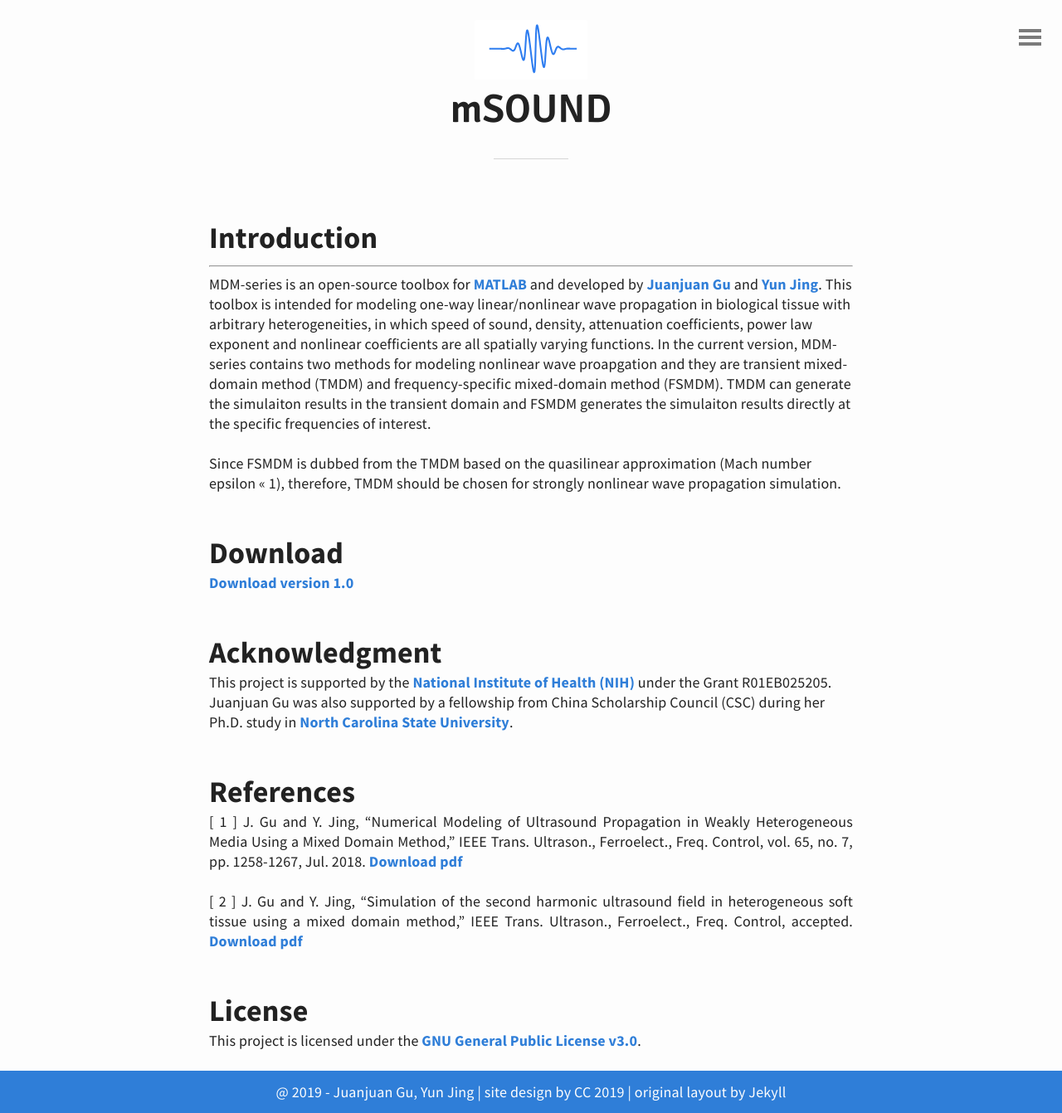
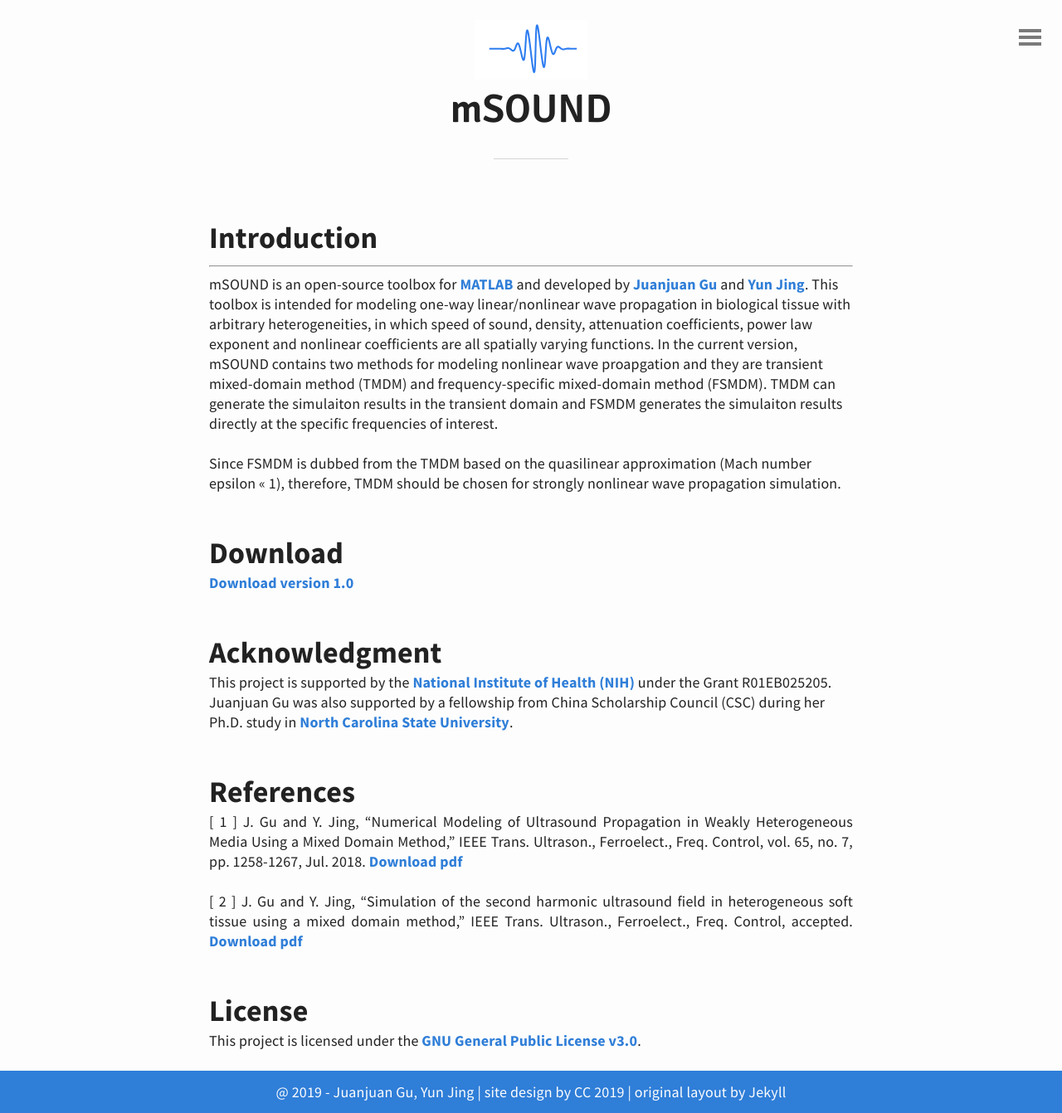
Before and after one commit to m-SOUND/mSOUND, a Jekyll site: the page built from home.md, in a window 1280 px wide. Shown: the whole page at 83% size. Built offline with Jekyll 4.4.1, drawn with Linux system fonts in a browser that asks for light colours.

Commit message:
Update home.md

```diff
--- a/home.md
+++ b/home.md
@@ -4,22 +4,22 @@
 ---
 ## Introduction ##
 ***
-MDM-series is an open-source toolbox for [MATLAB](https://www.mathworks.com/products/matlab.html) and developed by [Juanjuan Gu](https://www.researchgate.net/profile/Juanjuan_Gu) and [Yun Jing](https://www.mae.ncsu.edu/people/yjing2). This toolbox is intended for modeling one-way linear/nonlinear wave propagation in biological tissue with arbitrary heterogeneities, in which speed of sound, density, attenuation coefficients, power law exponent and nonlinear coefficients are all spatially varying functions. In the current version, MDM-series contains two methods for modeling nonlinear wave proapgation and they are transient mixed-domain method (TMDM) and frequency-specific mixed-domain method (FSMDM). TMDM can generate the simulaiton results in the transient domain and FSMDM generates the simulaiton results directly at the specific frequencies of interest.
+mSOUND is an open-source toolbox for [MATLAB](https://www.mathworks.com/products/matlab.html) and developed by [Juanjuan Gu](https://www.researchgate.net/profile/Juanjuan_Gu) and [Yun Jing](https://www.mae.ncsu.edu/people/yjing2). This toolbox is intended for modeling one-way linear/nonlinear wave propagation in biological tissue with arbitrary heterogeneities, in which speed of sound, density, attenuation coefficients, power law exponent and nonlinear coefficients are all spatially varying functions. In the current version, mSOUND contains two methods for modeling nonlinear wave proapgation and they are transient mixed-domain method (TMDM) and frequency-specific mixed-domain method (FSMDM). TMDM can generate the simulaiton results in the transient domain and FSMDM generates the simulaiton results directly at the specific frequencies of interest.
 
 Since FSMDM is dubbed from the TMDM based on the quasilinear approximation (Mach number epsilon << 1), therefore, TMDM should be chosen for strongly nonlinear wave propagation simulation.
 
 
 ## Download
-[Download version 1.0](https://github.com/MDM-series/FileDownloader/MDM_code.zip" download="MDM_code.zip)
+[Download version 1.0](https://github.com/m-SOUND/FileDownloader/MDM_code.zip" download="MDM_code.zip)
 
 
 ## Acknowledgment
 This project is supported by the [National Institute of Health (NIH)](https://www.nih.gov/) under the Grant R01EB025205. Juanjuan Gu was also supported by a fellowship from China Scholarship Council (CSC) during her Ph.D. study in [North Carolina State University](https://www.ncsu.edu/).
 
 ## References
-<p align="justify">[ 1 ] J. Gu and Y. Jing, “Numerical Modeling of Ultrasound Propagation in Weakly Heterogeneous Media Using a Mixed Domain Method,” IEEE Trans. Ultrason., Ferroelect., Freq. Control, vol. 65, no. 7, pp. 1258-1267, Jul. 2018. <a href="https://github.com/MDM-series/MDM/tree/master/download/MDM.pdf" download="MDM.pdf">Download pdf</a></p>
+<p align="justify">[ 1 ] J. Gu and Y. Jing, “Numerical Modeling of Ultrasound Propagation in Weakly Heterogeneous Media Using a Mixed Domain Method,” IEEE Trans. Ultrason., Ferroelect., Freq. Control, vol. 65, no. 7, pp. 1258-1267, Jul. 2018. <a href="https://github.com/m-SOUND/mSOUND /tree/master/download/MDM.pdf" download="MDM.pdf">Download pdf</a></p>
 
-<p align="justify">[ 2 ]  J. Gu and Y. Jing, “Simulation of the second harmonic ultrasound field in heterogeneous soft tissue using a mixed domain method,”  IEEE Trans. Ultrason., Ferroelect., Freq. Control, accepted. <a href="https://github.com/MDM-series/MDM/tree/master/download/FSMDM.pdf" download="FSMDM.pdf">Download pdf</a></p>
+<p align="justify">[ 2 ]  J. Gu and Y. Jing, “Simulation of the second harmonic ultrasound field in heterogeneous soft tissue using a mixed domain method,”  IEEE Trans. Ultrason., Ferroelect., Freq. Control, accepted. <a href="https://github.com/m-SOUND/mSOUND /tree/master/download/FSMDM.pdf" download="FSMDM.pdf">Download pdf</a></p>
 
 
 ## License
```
